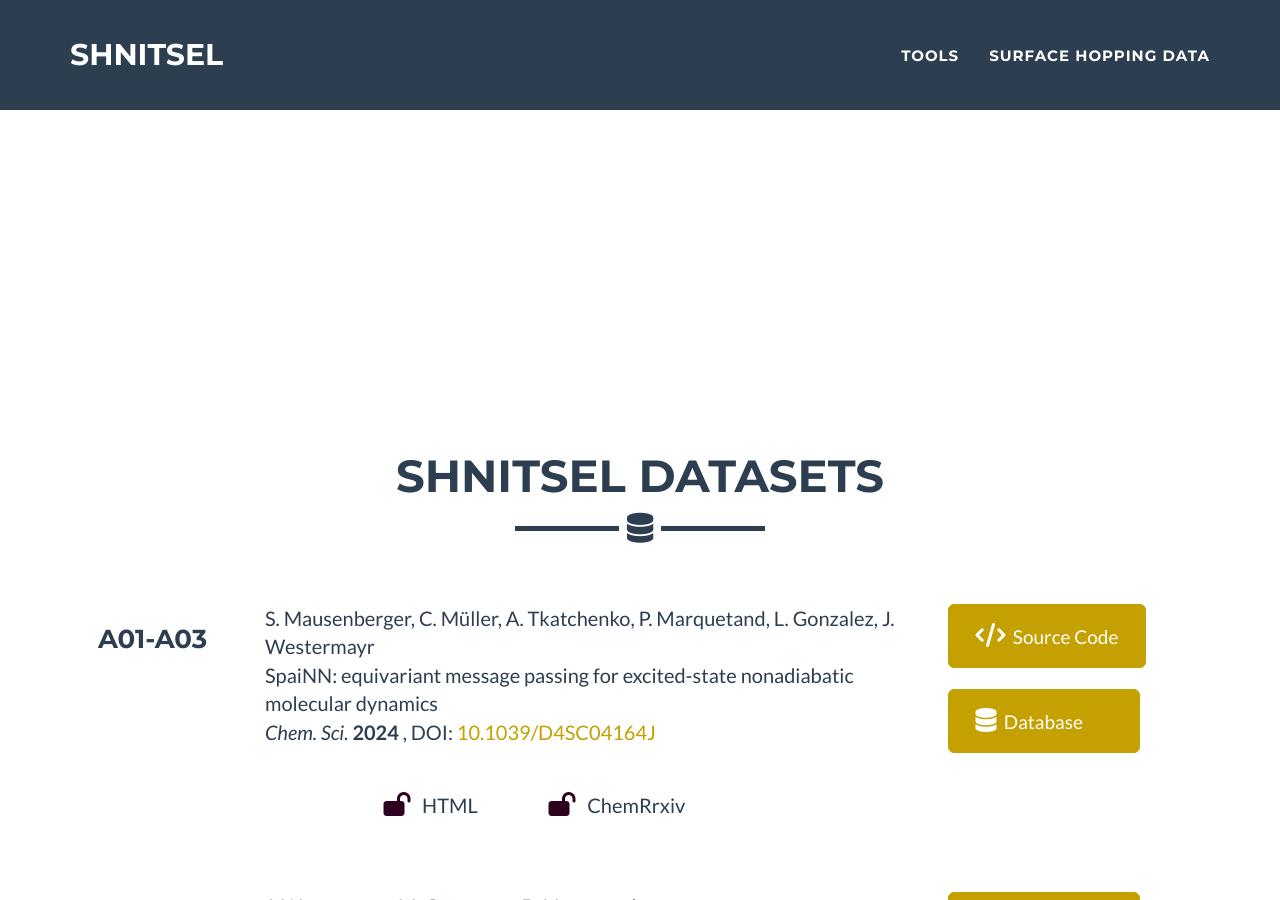
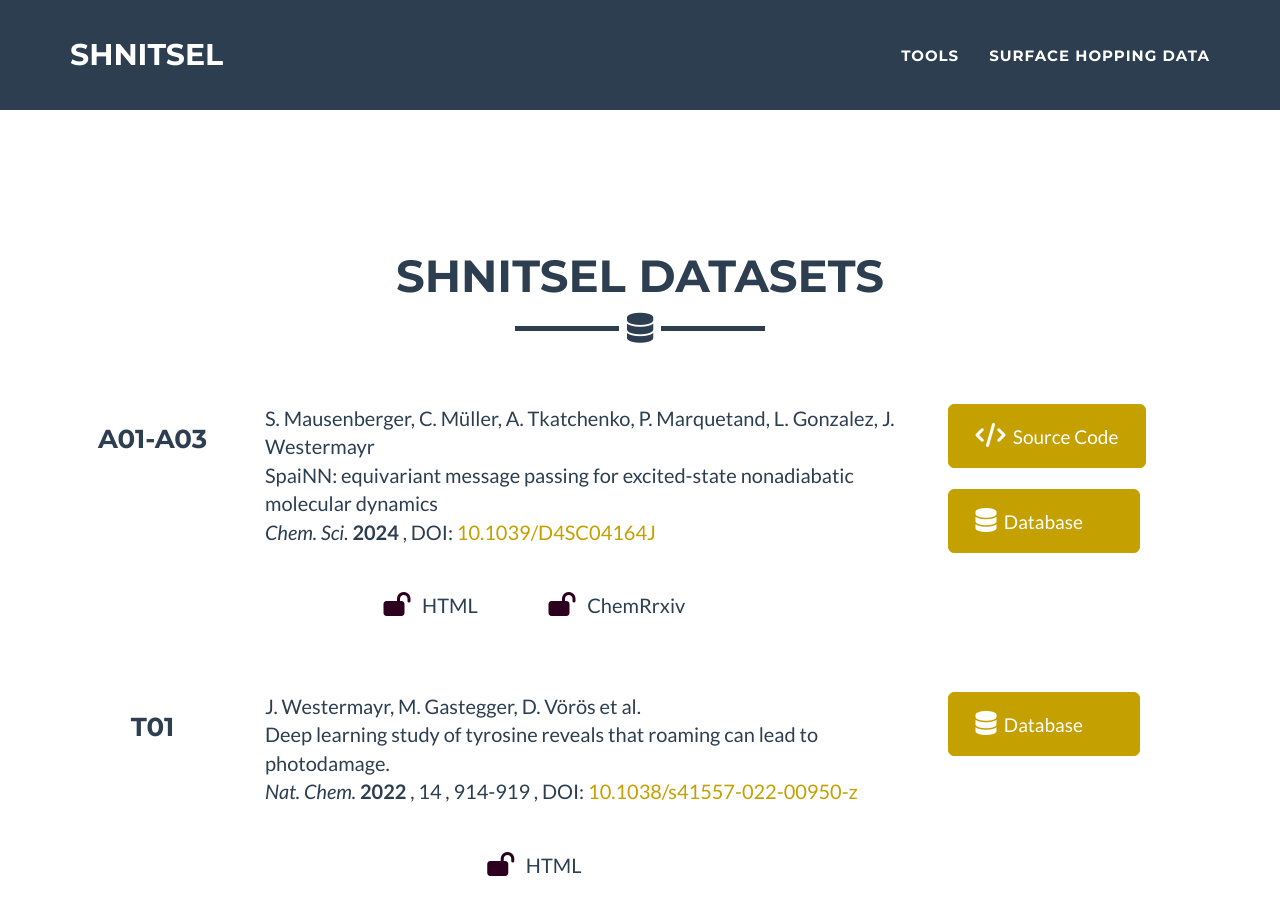
Before and after one commit to SHNITSEL/shnitsel.github.io, a Jekyll site: the page built from team.html, in a window 1280 px wide and 900 px high, scrolled down 1673 px. Built offline with Jekyll 4.4.1, drawn with Linux system fonts in a browser that asks for light colours.

Commit message:
Update shnitsel_datasets.html

```diff
--- a/_includes/shnitsel_datasets.html
+++ b/_includes/shnitsel_datasets.html
@@ -1,5 +1,3 @@
-<section id="schedule"> </section>
-
 <section id="shnitseldata">
   <br><br>
   <div class="container">
```
